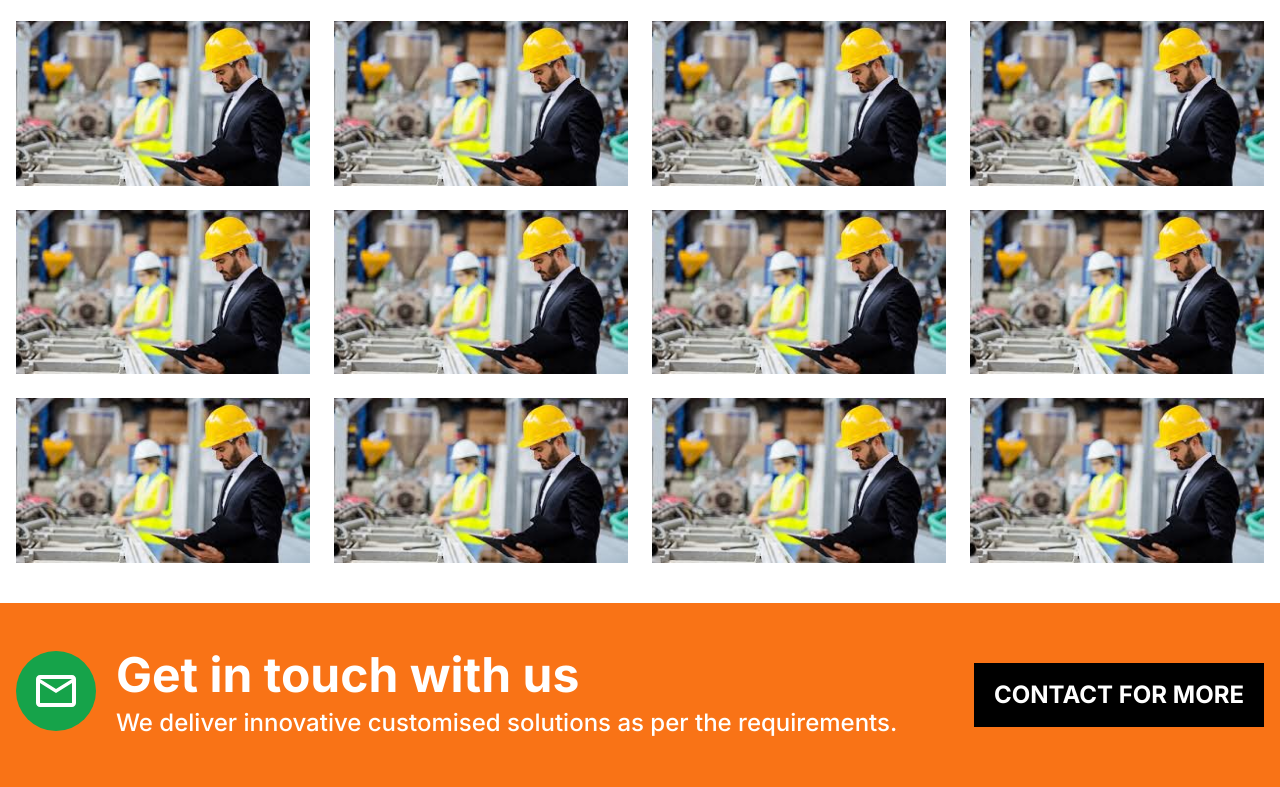
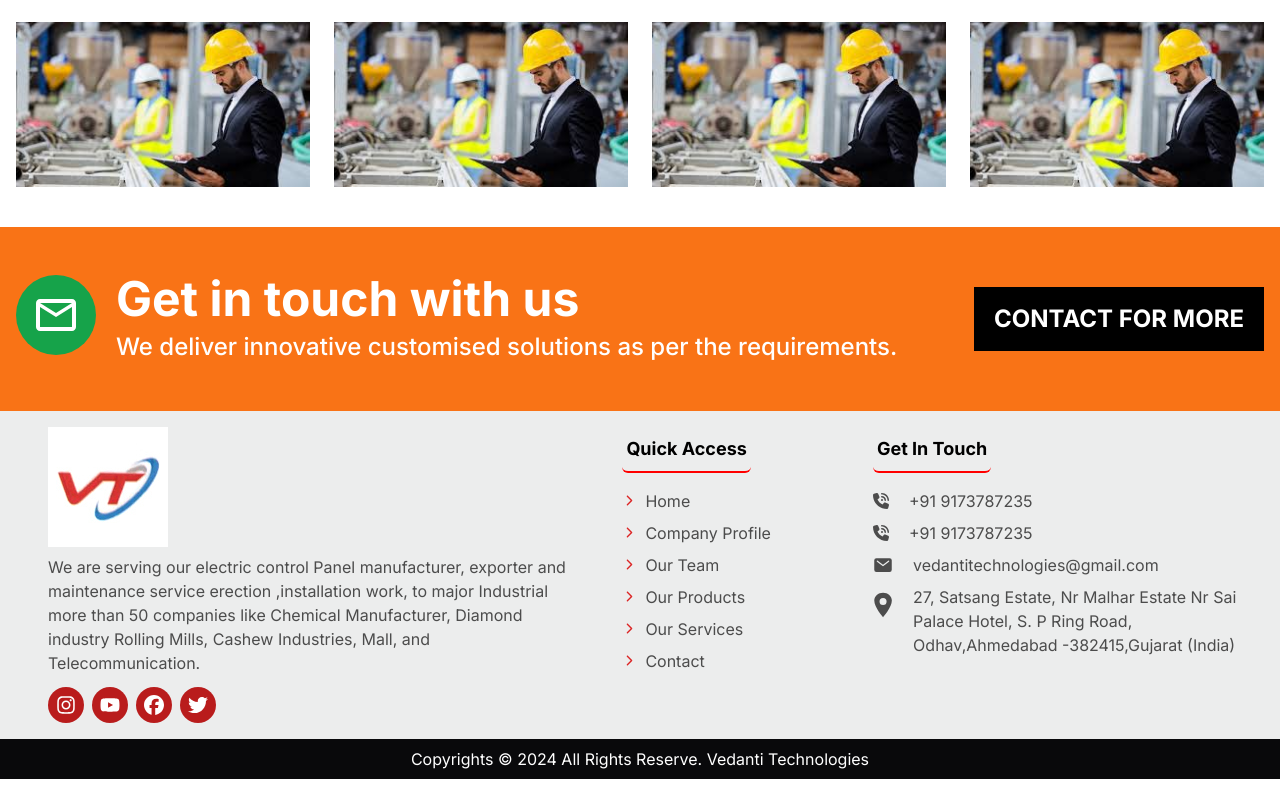
Before and after one commit to Ayush472/Vedanti-technologies, a Next.js app: page / in a window 1280 px wide. Shown: the part 1018-1805 px from the top of the page. Built offline with nearby package versions, Linux system fonts and the light colour scheme.

Commit message:
footer  completed

```diff
--- a/app/page.js
+++ b/app/page.js
@@ -4,6 +4,7 @@ import LandingProfile from "@/components/landingprofile/page";
 import CompanyProfileLanding from "@/components/companyProfileLanding/page";
 import ProductGallery from "../components/productGallery/page";
 import GetInTouch from "@/components/getInTouch/page";
+import Footer from "@/components/Footer/page";
 
 export default function Home() {
   return (
@@ -14,6 +15,7 @@ export default function Home() {
       <CompanyProfileLanding />
       <ProductGallery />
       <GetInTouch />
+      <Footer/>
     </div>
   );
 }
--- /dev/null
+++ b/components/Footer/page.jsx
@@ -0,0 +1,174 @@
+import React from "react";
+import Logo from "../../assets/Images/vedanti-technologies-logo.jpg";
+import Image from "next/image";
+import { FaInstagram } from "react-icons/fa6";
+import { FaYoutube } from "react-icons/fa6";
+import { FaFacebook } from "react-icons/fa6";
+import { FaTwitter } from "react-icons/fa";
+import { IoIosArrowForward } from "react-icons/io";
+import Link from "next/link";
+import { FaPhoneVolume } from "react-icons/fa6";
+import { IoLocationSharp } from "react-icons/io5";
+import { IoMail } from "react-icons/io5";
+
+const Footer = () => {
+  return (
+    <footer className=" bg-[#eceded]">
+      <div className="box-border container mx-auto max-w-screen-xl p-4">
+        <div className="container flex gap-4  bg-[#eceded] ">
+          <div className="flex-auto w-1/2 px-8">
+            {/* <div></div> */}
+            <Image src={Logo} alt="Logo" />
+            <div className="mt-2 text-[#4c4c4c] text-base">
+              We are serving our electric control Panel manufacturer, exporter
+              and maintenance service erection ,installation work, to major
+              Industrial more than 50 companies like Chemical Manufacturer,
+              Diamond industry Rolling Mills, Cashew Industries, Mall, and
+              Telecommunication.
+            </div>
+            <div className="flex gap-2 mt-3">
+              <div className="bg-red-700 rounded-full p-2">
+                <FaInstagram style={{ color: "white" }} size={20} />
+              </div>
+              <div className="bg-red-700 rounded-full p-2">
+                <FaYoutube style={{ color: "white" }} size={20} />
+              </div>
+              <div className="bg-red-700 rounded-full p-2">
+                <FaFacebook style={{ color: "white" }} size={20} />
+              </div>
+              <div className="bg-red-700 rounded-full p-2">
+                <FaTwitter style={{ color: "white" }} size={20} />
+              </div>
+            </div>
+          </div>
+          <div className="flex-auto w-1/5 text-start">
+            <h4
+              className=" inline-block rounded-md py-2 px-1 font-bold	text-lg	mb-2"
+              style={{ borderBottom: "2px solid red" }}
+            >
+              Quick Access
+            </h4>
+            <div>
+              <Link
+                href={"/"}
+                className="flex justify-start	items-center my-2 transition-all duration-100 ease-in-out transform hover:translate-x-2 hover:text-red-600 text-[#4c4c4c]"
+              >
+                <IoIosArrowForward
+                  className="mr-2 transition-all duration-100 ease-in-out text-red-600"
+                  fontSize={15}
+                />
+                Home
+              </Link>
+            </div>
+            <div>
+              <Link
+                href={"/"}
+                className="flex justify-start	items-center my-2 transition-all duration-100 ease-in-out transform hover:translate-x-2 hover:text-red-600 text-[#4c4c4c]"
+              >
+                <IoIosArrowForward
+                  className="mr-2 transition-all duration-100 ease-in-out text-red-600"
+                  fontSize={15}
+                />
+                Company Profile
+              </Link>
+            </div>{" "}
+            <div>
+              <Link
+                href={"/"}
+                className="flex justify-start	items-center my-2 transition-all duration-100 ease-in-out transform hover:translate-x-2 hover:text-red-600 text-[#4c4c4c]"
+              >
+                <IoIosArrowForward
+                  className="mr-2 transition-all duration-100 ease-in-out text-red-600"
+                  fontSize={15}
+                />
+                Our Team
+              </Link>
+            </div>{" "}
+            <div>
+              <Link
+                href={"/"}
+                className="flex justify-start	items-center my-2 transition-all duration-100 ease-in-out transform hover:translate-x-2 hover:text-red-600 text-[#4c4c4c]"
+              >
+                <IoIosArrowForward
+                  className="mr-2 transition-all duration-100 ease-in-out text-red-600"
+                  fontSize={15}
+                />
+                Our Products
+              </Link>
+            </div>{" "}
+            <div>
+              <Link
+                href={"/"}
+                className="flex justify-start items-center my-2 transition-all duration-100 ease-in-out transform hover:translate-x-2 hover:text-red-600 text-[#4c4c4c]"
+              >
+                <IoIosArrowForward
+                  className="mr-2 transition-all duration-100 ease-in-out text-red-600"
+                  fontSize={15}
+                />
+                Our Services
+              </Link>
+            </div>{" "}
+            <div>
+              <Link
+                href={"/"}
+                className="flex justify-start	items-center my-2 transition-all duration-100 ease-in-out transform hover:translate-x-2 hover:text-red-600 text-[#4c4c4c]"
+              >
+                <IoIosArrowForward
+                  className="mr-2 transition-all duration-100 ease-in-out text-red-600"
+                  fontSize={15}
+                />
+                Contact
+              </Link>
+            </div>{" "}
+          </div>
+          <div className="flex-auto w-1/3  text-start">
+            <h4
+              className=" inline-block rounded-md py-2 px-1 font-bold text-lg mb-2"
+              style={{ borderBottom: "2px solid red" }}
+            >
+              Get In Touch{" "}
+            </h4>
+
+            <ul className="mt-2">
+              <li>
+                <Link className="flex items-center my-2 text-[#4c4c4c]" href="/">
+                  <FaPhoneVolume className="mr-5 text-[#4c4c4c] hover:text-blue-600" />
+                  +91 9173787235
+                </Link>
+              </li>
+              <li>
+                <Link className="flex items-center my-2 text-[#4c4c4c]" href="/">
+                  <FaPhoneVolume className="mr-5 text-[#4c4c4c] hover:text-blue-600" />
+                  +91 9173787235
+                </Link>
+              </li>
+              <li>
+                <Link className="flex items-center my-2 text-[#4c4c4c]" href="/">
+                  <IoMail className="mr-5 text-[#4c4c4c] hover:text-blue-600" size={20} />
+                  vedantitechnologies@gmail.com
+                </Link>
+              </li>
+              <li>
+                <Link className="flex items-start  my-2 text-[#4c4c4c]" href="/">
+                  <IoLocationSharp
+                    className="relative mr-3 text-[#4c4c4c] hover:text-blue-600"
+                    size={70}
+                    style={{ top: "-15px", right: "4px" }}
+                  />
+                  27, Satsang Estate, Nr Malhar Estate Nr Sai Palace Hotel, S. P
+                  Ring Road, Odhav,Ahmedabad -382415,Gujarat (India){" "}
+                </Link>
+              </li>
+            </ul>
+          </div>
+        </div>
+      </div>
+      <div className="bg-zinc-950 text-white text-center py-2">
+        Copyrights © {new Date().getFullYear()} All Rights Reserve. Vedanti
+        Technologies
+      </div>
+    </footer>
+  );
+};
+
+export default Footer;
--- a/components/landingprofile/page.jsx
+++ b/components/landingprofile/page.jsx
@@ -1,23 +1,51 @@
+import React from 'react';
+
 import Image from "next/image";
 import img from "../../assets/Images/industry.jpeg";
 
+const items = [
+  {
+    title: "Slide 1",
+    description: "Description for slide 1",
+    image: img,
+  },
+  {
+    title: "Slide 2",
+    description: "Description for slide 2",
+    image: img,
+  },
+  // Add more items as needed
+];
 const LandingProfile = () => {
+  const settings = {
+    dots: true,
+    infinite: true,
+    speed: 500,
+    slidesToShow: 1,
+    slidesToScroll: 1,
+    autoplay: true,
+    autoplaySpeed: 3000,
+  };
+
   return (
-    <div className="bg-bgMain">
-      <div className="flex flex-wrap p-5 py-12">
-        <div className="w-1/2 p-3">
-          <div className="text-green-600 font-extrabold text-6xl tracking-wider">
-            HIGH QUALITY PRODUCTS
-          </div>
-          <div className="text-orange-500 font-extrabold text-4xl tracking-wider mt-4">
-            High Quality Products for High Perfomance
-          </div>
-        </div>
-        <div className="w-1/2">
-          <Image src={img} alt="" width={500} height={500} />
-        </div>
-      </div>
-    </div>
+    <>
+
+    </>
+    // <div className="bg-bgMain">
+    //   <div className="flex flex-wrap p-5 py-12">
+    //     <div className="w-1/2 p-3">
+    //       <div className="text-green-600 font-extrabold text-6xl tracking-wider">
+    //         HIGH QUALITY PRODUCTS
+    //       </div>
+    //       <div className="text-orange-500 font-extrabold text-4xl tracking-wider mt-4">
+    //         High Quality Products for High Perfomance
+    //       </div>
+    //     </div>
+    //     <div className="w-1/2">
+    //       <Image src={img} alt="" width={500} height={500} />
+    //     </div>
+    //   </div>
+    // </div>
   );
 };
 export default LandingProfile;
```
Also changed, not shown: assets/Images/vedanti-technologies-logo.jpg (added), 1 other file (tests, documents, lock files or other folders).
